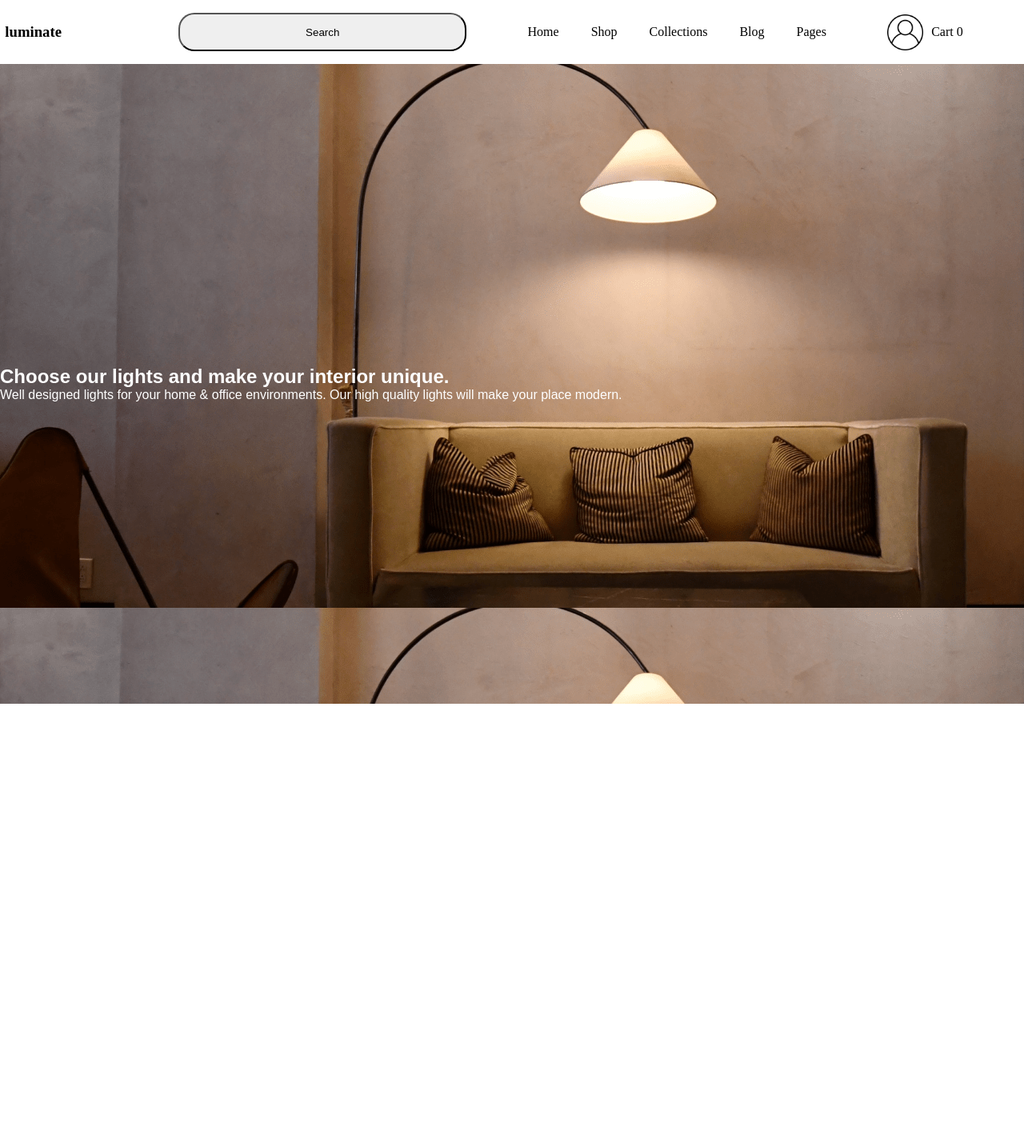
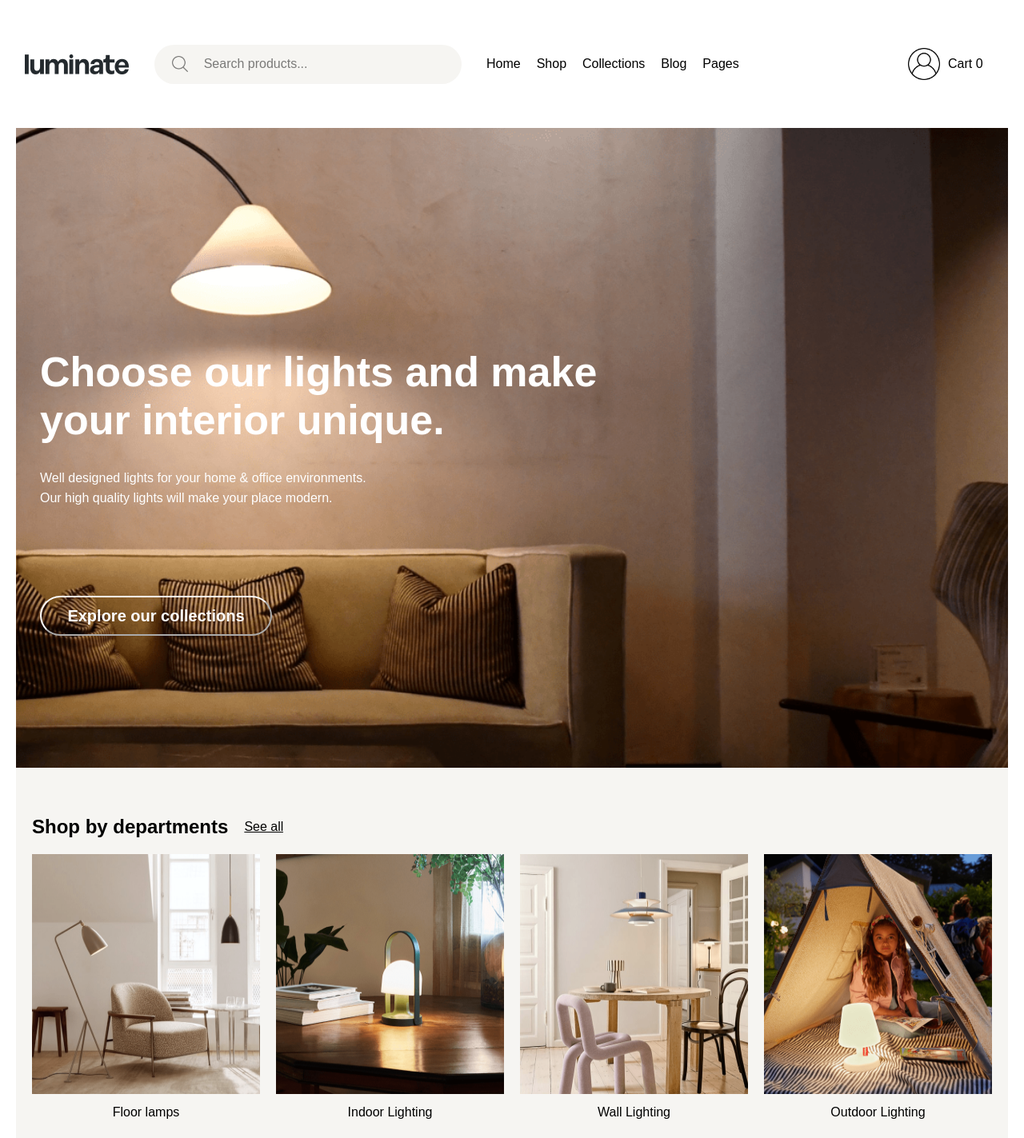
Before and after one commit to Fel968/new_project, a plain HTML site: page index.html in a window 1280 px wide. Shown: the top 1423 px of the page at 80% size. Before the commit the page ends 880 px from the top, so only its background shows below. Drawn offline with Linux system fonts and the light colour scheme.

Commit message:
progress on homepage

```diff
--- a/index.html
+++ b/index.html
@@ -1,18 +1,24 @@
 <!DOCTYPE html>
 <html lang="en">
+
 <head>
     <meta charset="UTF-8">
     <meta name="viewport" content="width=device-width, initial-scale=1.0">
     <title>luminate</title>
     <link rel="stylesheet" href="style.css">
 </head>
+
 <body>
     <nav id="navbar">
 
-        <!-- logo and search button -->
-    <h3 id="logo">luminate</h3>
-    <!-- redo search bar has to be a border not a button  -->
-    <button id="search_bar">Search</button>
+        <!-- logo -->
+        <img id="logo" src="images/logo.png" alt="" width="130px" height="25px">
+
+        <!--search button  -->
+        <div id="search_bar">
+            <img style="opacity: 0.5;" src="images/search-interface-symbol.png" alt="" height="20px" width="20">
+            <p style="opacity: 0.5;">Search products...</p>
+        </div>
 
         <!-- menum items -->
         <div id="menu_items">
@@ -25,14 +31,91 @@
 
         <!-- contact icon and cart div -->
         <div id="cart_contact">
-        <img src="images/user.png" alt="" height="45px" width="45px">
-        <p>Cart  0</p>
+            <img src="images/user.png" alt="" height="40px" width="40px">
+            <p>Cart 0</p>
         </div>
     </nav>
+
+    <!-- hero section starts here -->
     <section id="hero">
-        <h1>Choose our lights and make your interior unique.</h1>
-        <p>Well designed lights for your home & office environments.
-            Our high quality lights will make your place modern.</p>
+        <h1 class="text_on_hero" style="font-size: 52px;">Choose our lights and make <br> your interior unique.</h1>
+        <p class="text_on_hero" style="padding-top: 30px; line-height: 25px; font-size: 16px;">Well designed lights for
+            your
+            home & office environments.
+            <br>
+            Our high quality lights will make your place modern.
+        </p>
+        <!-- button on hero -->
+        <button style="font-size: 20px; font-weight: bold;" id="hero_button">Explore our collections</button>
+    </section>
+
+    <!-- second section starts here -->
+    <section class="second_section">
+        <!-- <div class="title_2"> -->
+        <span class="title_2">
+            <h2>Shop by departments</h2>
+            <p style="text-decoration: underline;">See all</p>
+        </span>
+        <!-- </div> -->
+        <div class="images_grid">
+            <div>
+                <img src="images/second_section_1.png" alt="" width="310px" height="300px">
+                <p class="align_text_center">Floor lamps</p>
+            </div>
+            <div>
+                <img src="images/2.png" alt="" width="310px" height="300px">
+                <p class="align_text_center">Indoor Lighting </p>
+            </div>
+            <div>
+                <img src="images/3.png" alt="" width="310px" height="300px">
+                <p class="align_text_center">Wall Lighting</p>
+            </div>
+            <div>
+                <img src="images/4.png" alt="" width="310px" height="300px">
+                <p class="align_text_center">Outdoor Lighting</p>
+            </div>
+        </div>
+    </section>
+    <!-- second section ends here -->
+
+    <!-- third section starts here -->
+    <section class="third_section">
+        <span class="second_grid_title">
+            <h2>Handpicked lights</h2>
+            <p style="text-decoration: underline;">See all</p>
+        </span>
+        <div class="second_grid">
+            <div>
+                <img style="background-color: #F6F5F2;" src="images/3_sec_1.png" alt="">
+                <p>Follow me table</p>
+                <p>digits</p>
+                <p>rate</p>
+                <button>Add to cart</button>
+            </div>
+            <div>
+                <img style="background-color: #F6F5F2;" src="images/3_sec_2.png" alt="">
+                <p>Follow me table</p>
+                <p>digits</p>
+                <button>Add to cart</button>
+            </div>
+            <div>
+                <img style="background-color: #F6F5F2;" src="images/3_sec_3.png" alt="">
+                <p>Follow me table</p>
+                <p>digits</p>
+                <button>Add to cart</button>
+            </div>
+        </div>
+            <!-- <div>
+                <img style="background-color: #F6F5F2;" src="images/3_sec_1.png" alt="">
+                <div>
+                    <p>Follow me table</p>
+                    <p>digits</p>
+                    <p>rate</p>
+                    <button>Add to cart</button>
+                </div> -->
+
+
     </section>
 </body>
+
 </html>
--- a/style.css
+++ b/style.css
@@ -3,50 +3,132 @@
     padding: 0;
     overflow-x: hidden;
     text-decoration: none;
+    outline: none;
 }
 
 /* navbar starts here */
-#navbar{
-    height: 10vh;
+body {
+    margin-left: 20px;
+    margin-right: 20px;
+    font-family: General_Sans_Variable, sans-serif;
+}
+
+#navbar {
+    height: 20vh;
     width: 100vw;
     display: grid;
     grid-template-columns: auto auto auto auto;
     justify-content: space-evenly;
     align-items: center;
 }
-#logo{
+
+#logo {
     position: relative;
-    right: 70px;
+    right: 60px;
 }
-#search_bar{
-    width: 360px;
-    height: 48px;
-    border-radius: 20px;
-}
-#menu_items{
+
+#search_bar {
     display: flex;
     flex-direction: row;
-    column-gap: 40px;
+    align-items: center;
+    column-gap: 20px;
+    width: 360px;
+    height: 45px;
+    border-radius: 30px;
+    border: 2px solid black;
+    padding-left: 20px;
+    position: relative;
+    right: 100px;
+    overflow: hidden;
+    background-color: #F6F5F2;
+    border-color: transparent;
 }
-#cart_contact{
+
+#menu_items {
+    display: flex;
+    flex-direction: row;
+    column-gap: 20px;
+    position: relative;
+    right: 140px;
+}
+
+#cart_contact {
     display: grid;
     grid-template-columns: auto auto;
     align-items: center;
     column-gap: 10px;
 }
 
-#hero{
+#hero {
     background-image: url(images/home-cover-1.png);
     height: 100vh;
     width: 100%;
+    background-size: cover;
     color: white;
     display: flex;
     flex-direction: column;
     justify-content: center;
-    font-family: General_Sans_Variable, sans-serif;
+    font-weight: 100px;
+    padding-left: 30px;
+    background-position-x: 100%;
 }
 
 /* nav bar ends here */
-.black_texts{
+.black_texts {
     color: black;
 }
+
+#hero_button {
+    background-color: transparent;
+    color: white;
+    border-color: white;
+    height: 50px;
+    width: 290px;
+    border-radius: 30px;
+    position: relative;
+    top: 110px;
+}
+
+.second_section{
+    height: 80vh;
+    background-color: #F6F5F2;
+    padding-top: 60px;
+    overflow: hidden;
+}
+.images_grid{
+   display: flex;
+   flex-direction: row;
+   justify-content: space-evenly;
+   gap: 20px;
+   padding: 20px;
+}
+.title_2{
+    display: flex;
+    flex-direction: row;
+    justify-content: start;
+    align-items: center;
+    column-gap: 20px;
+    padding-left: 20px;
+}
+.align_text_center{
+    text-align: center;
+    padding-top: 10px;
+}
+.third_section{
+    margin-top: 60px;
+    width: auto;
+}
+.second_grid_title{
+    display: flex;
+    flex-direction: row;
+    justify-content: start;
+    align-items: center;
+    column-gap: 20px;
+}
+.second_grid{
+    display: flex;
+    flex-direction: row;
+    justify-content: space-between;
+    column-gap: 20px;
+    margin-top: 20px;
+}
```
Also changed, not shown: images/2.png (added), images/3.png (added), images/3_sec_1.png (added), images/3_sec_2.png (added), images/3_sec_3.png (added), images/4.png (added), images/logo.png (added), images/search-interface-symbol.png (added), images/second_section_1.png (added). Lines whose indentation alone changed are shown as unchanged.
